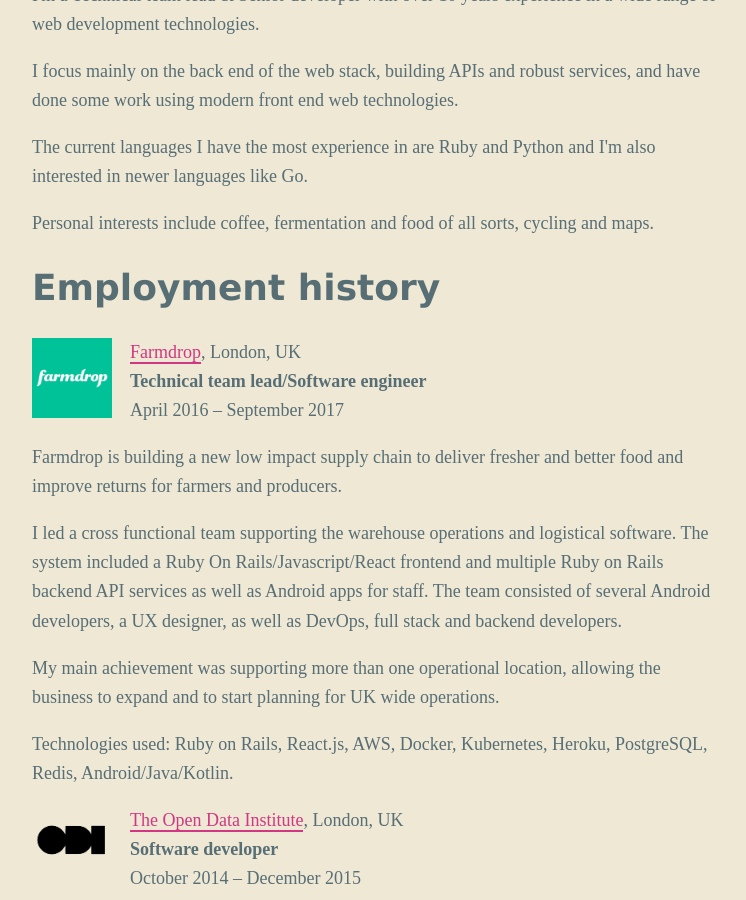
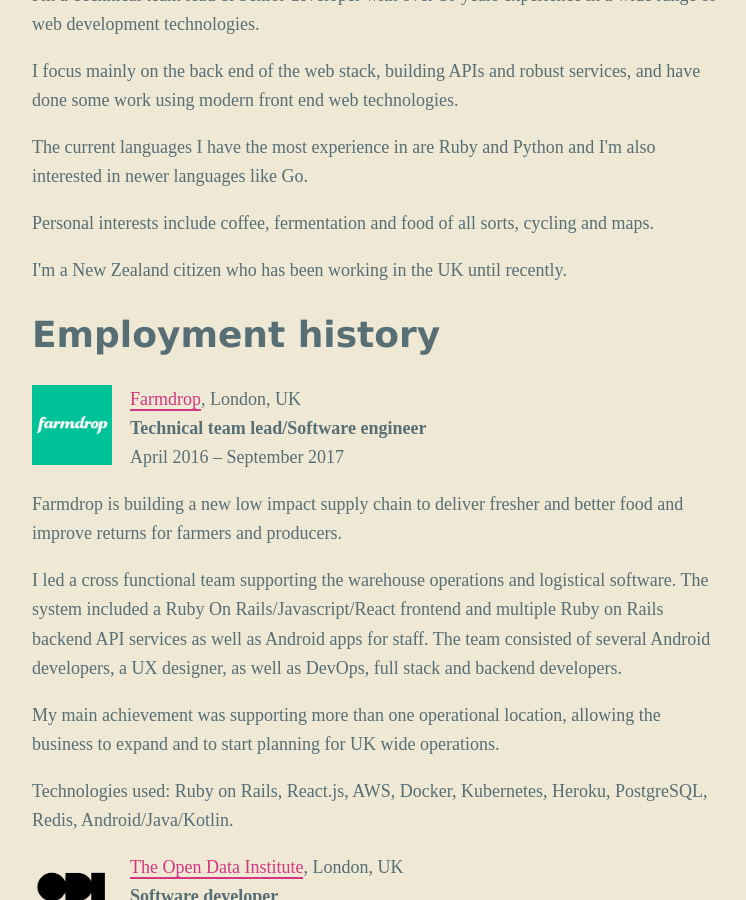
Before and after one commit to pkqk/pkqk.github.io, a Jekyll site: the page built from cv.md, in a window 1280 px wide and 900 px high, scrolled down 575 px. Shown: the whole window, without its empty margins (266-1012 px from the left). Built offline with Jekyll 4.4.1, drawn with Linux system fonts in a browser that asks for light colours.

Commit message:
Mention I'm a NZer for the morons

```diff
--- a/cv.md
+++ b/cv.md
@@ -40,6 +40,9 @@ $ <span class="cursor">&#95;</span></pre>
   </p>
   <p>
     Personal interests include coffee, fermentation and food of all sorts, cycling and maps.
+  </p>
+  <p>
+    I'm a New Zealand citizen who has been working in the UK until recently.
   </p>
 </section>
 <h2 class="page-break">Employment history</h2>
```
